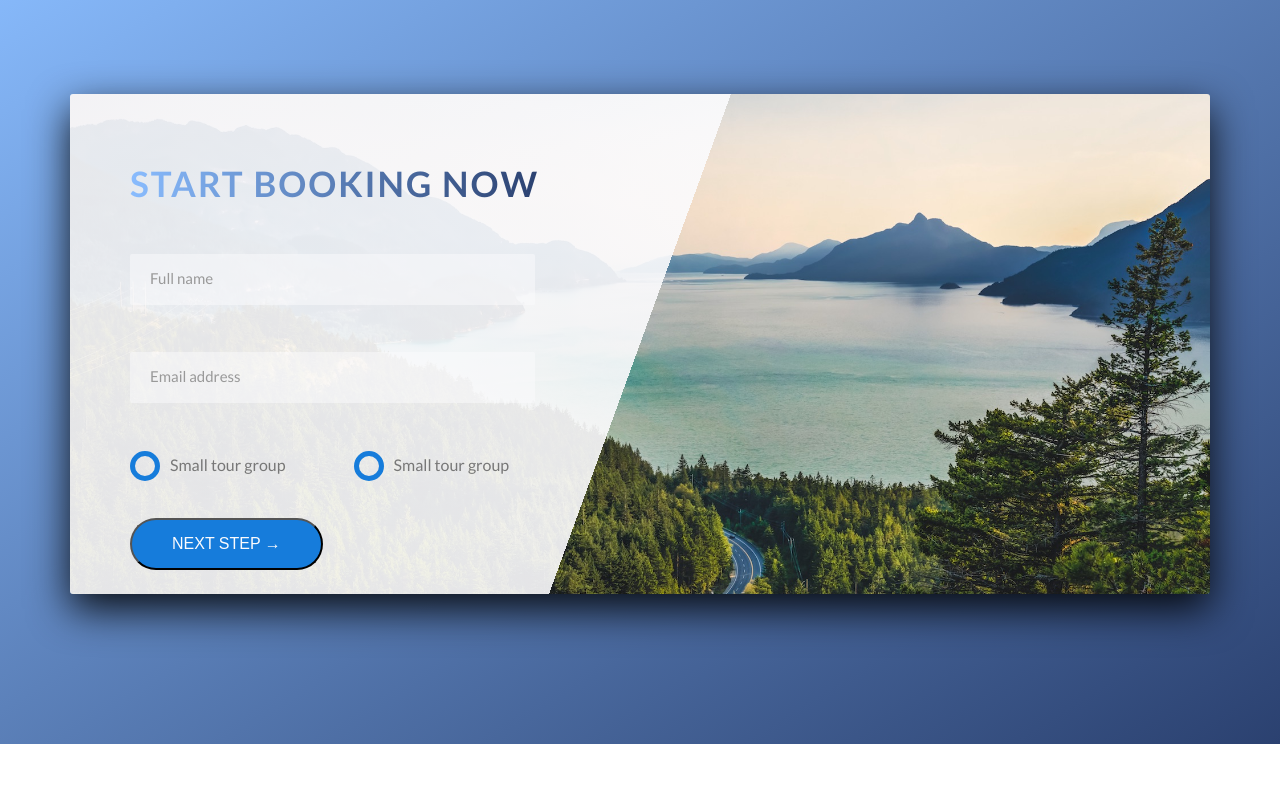
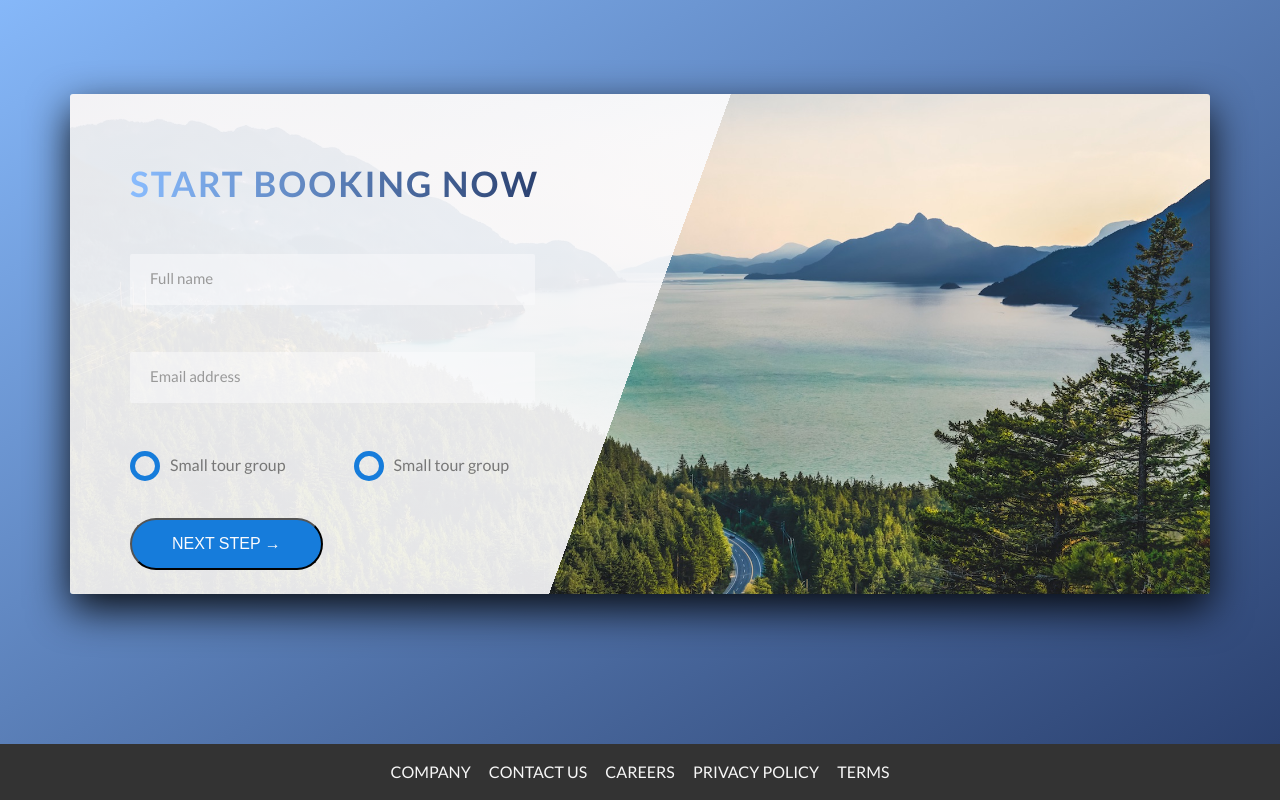
Before and after one commit to RatkoG/rocky-mountains-tour, a website: page index.html in a window 1280 px wide. Shown: the part 4574-5374 px from the top of the page. Before the commit the page ends 5318 px from the top, so only its background shows below. Drawn offline with Linux system fonts and the light colour scheme.

Commit message:
Footer complete

```diff
--- a/index.html
+++ b/index.html
@@ -377,5 +377,29 @@
         </div>
       </section>
     </main>
+    <footer class="footer">
+      <div class="row">
+          <div class="footer__navigation">
+            <ul class="footer__list">
+              <li class="footer__item">
+                <a href="#" class="footer__link">Company</a>
+              </li>
+              <li class="footer__item">
+                <a href="#" class="footer__link">Contact us</a>
+              </li>
+              <li class="footer__item">
+                <a href="#" class="footer__link">Careers</a>
+              </li>
+              <li class="footer__item">
+                <a href="#" class="footer__link">Privacy policy</a>
+              </li>
+              <li class="footer__item">
+                <a href="#" class="footer__link">Terms</a>
+              </li>
+            </ul>
+          </div>
+        </div>
+      </div>
+    </footer>
   </body>
 </html>
--- a/sass/abstracts/_variables.scss
+++ b/sass/abstracts/_variables.scss
@@ -15,6 +15,7 @@ $color-grey-light-2: #333;
 
 $color-grey-dark:#777;
 $color-grey-dark-2:#999;
+$color-grey-dark-3:#333;
 
 $color-white:#FBFBFD;
 $color-black:#000;
--- /dev/null
+++ b/sass/layout/_footer.scss
@@ -0,0 +1,39 @@
+.footer {
+  background-color: $color-grey-dark-3;
+  padding: 1.4rem;
+
+  &__navigation {}
+
+  &__list {
+    list-style: none;
+    text-align: center
+  }
+
+  &__item {
+    display: inline-block;
+
+    &:not(:last-child) {
+      margin-right: 1.5rem;
+    }
+  }
+
+  &__link {
+
+    &:link,
+    &:visited {
+      color: $color-grey-light-1;
+      text-decoration: none;
+      text-transform: uppercase;
+      display: inline-block;
+      transition: all .3s;
+    }
+
+    &:hover,
+    &:active {
+      color: $color-primary;
+      box-shadow: 0 1rem 2rem rgba($color-black, .4);
+      transform: rotate(5deg) scale(1.3);
+    }
+
+  }
+}
--- a/sass/main.scss
+++ b/sass/main.scss
@@ -16,6 +16,7 @@
 @import "components/story";
 
 
+@import "layout/footer";
 @import "layout/grid";
 @import "layout/header";
 
```
Also changed, not shown: css/style.css.
